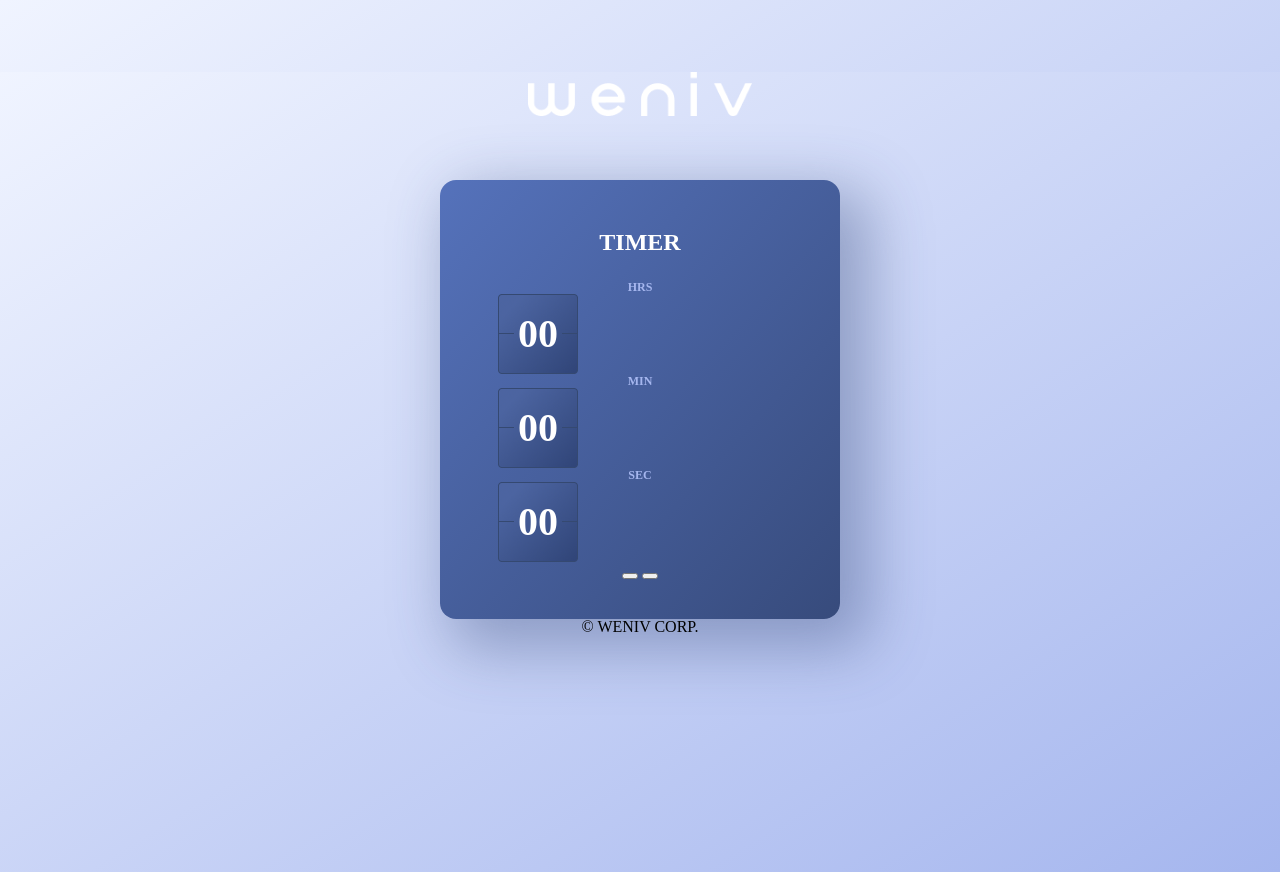
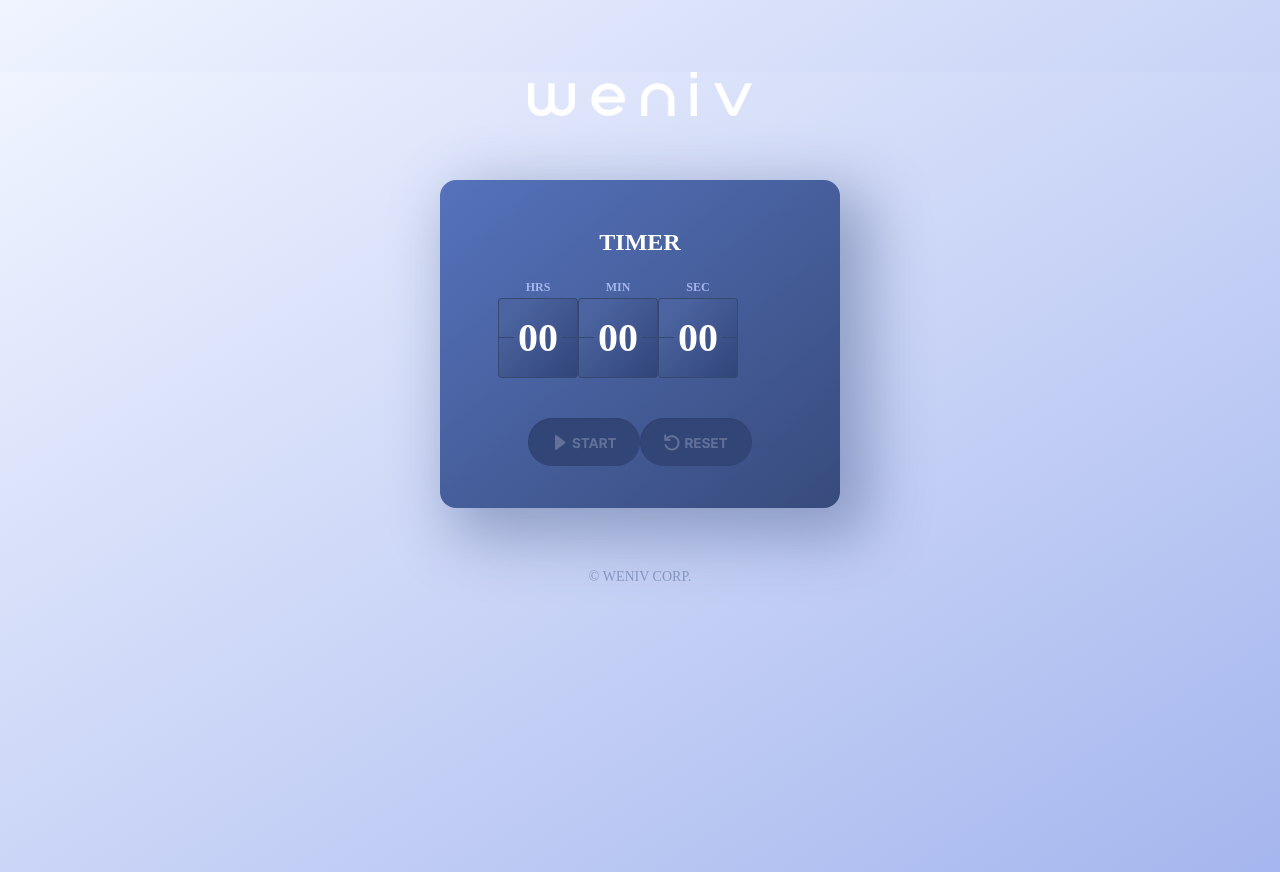
Before and after one commit to minkyeongJ/likelionFE2-test1, a plain HTML site: page index.html in a window 1280 px wide. Drawn offline with Linux system fonts and the light colour scheme; a web font is replaced by a local one.

Commit message:
Feat: 코드 수정

```diff
--- a/index.html
+++ b/index.html
@@ -14,6 +14,7 @@
     <main>
         <section class = "section-timerBox">
             <h1 class="section-title">TIMER</h1>
+            <div class="section-timers">
                 <section class="timers-HRS">
                     <h1>HRS</h1>
                     <div class="box-timer">00</div>
@@ -26,9 +27,10 @@
                     <h1>SEC</h1>
                     <div class="box-timer">00</div>
                 </section>
+            </div>
             <section class="sectoin-buttons">
-                <button class="btn-start"></button>
-                <button class="btn-reset"></button>
+                <p class="btn-start"></p>
+                <p class="btn-reset"></p>
             </section>
         </section>
     </main>
--- a/style.css
+++ b/style.css
@@ -60,6 +60,10 @@ html, body{
     border-top: 1px solid #3D538A;
 } */
 
+.section-timers{
+    display: flex
+}
+
 [class*='timers-'] h1{
     /* Bold_12px */
     font-family: 'Pretendard';
@@ -72,6 +76,8 @@ html, body{
 
     /* light */
     color: #A5B6EE;
+
+    margin-bottom: 4px;
 }
 
 .box-timer{
@@ -91,4 +97,49 @@ html, body{
     color: #FFFFFF;
 
     line-height: 200%;
+    margin: 0 auto;
+
 }
+
+.sectoin-buttons{
+    display: inline-flex;
+    margin-top: 40px;
+}
+
+.sectoin-buttons .btn-start{
+    width: 112px;
+    height: 48px;
+    background-image: url(./images/button/start-disabled.png);
+    background-size: contain;
+}
+.sectoin-buttons .btn-reset{
+    width: 112px;
+    height: 48px;
+    background-image: url(./images/button/reset-disabled.png);
+    background-size: contain;
+}
+
+.sectoin-buttons .btn-start:hover{
+    background-image: url(./images/button/start-default.png);
+}
+.sectoin-buttons .btn-reset:hover{
+    background-image: url(./images/button/reset-default.png);
+}
+
+footer p{
+/* Regular_14px */
+
+font-family: 'Pretendard';
+font-style: normal;
+font-weight: 400;
+font-size: 14px;
+line-height: 17px;
+/* identical to box height */
+
+text-align: center;
+text-transform: uppercase;
+
+color: #8596BF;
+
+margin-top: 60px;
+}
```
Lines whose indentation alone changed are shown as unchanged.
